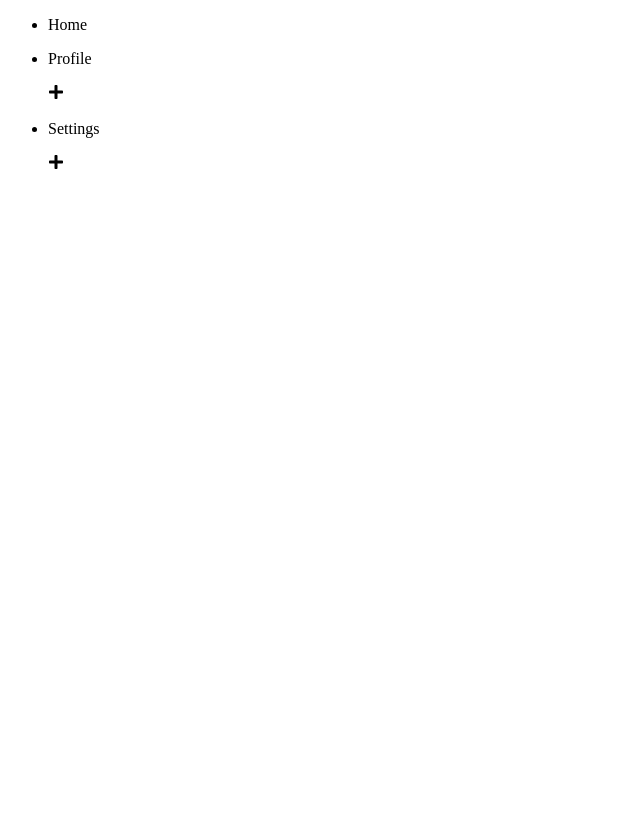
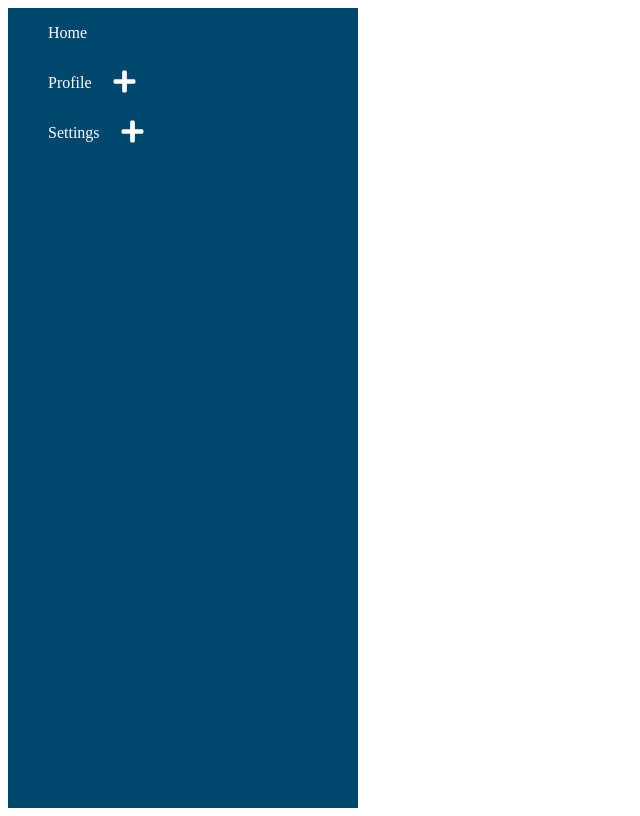
Before and after one commit to ExpixelStudio/react-collection, a React (Vite) app in the folder tree-view-app/: page / in a window 1280 px wide. Shown: the whole page, without its empty margins (0-640 px from the left). Built offline with nearby package versions, Linux system fonts and the light colour scheme.

Commit message:
changes to className and added style.css to MenuList component .

```diff
--- a/tree-view-app/src/components/MenuItem.jsx
+++ b/tree-view-app/src/components/MenuItem.jsx
@@ -16,13 +16,13 @@ export default function MenuItem({item}){
 
     console.log(displayCurrentChild);
     return (
-        <li className="menu-item-container">
-            <div>
+        <li>
+            <div className="menu-item">
                 <p>{item.label}</p>
                 {
                     item && item.children && item.children.length ? <span onClick={()=>handleToggleChildren(item.label)}>
                     {
-                        displayCurrentChild[item.label] ? <FaMinus/> : <FaPlus/>
+                        displayCurrentChild[item.label] ? <FaMinus color="#fff" size={25}/> : <FaPlus color="#fff" size={25}/>
                     }
                     </span> :null
                 }
--- a/tree-view-app/src/components/MenuList.jsx
+++ b/tree-view-app/src/components/MenuList.jsx
@@ -1,4 +1,5 @@
-import MenuItem from "./MenuItem"
+import MenuItem from "./MenuItem";
+import './style.css';
 
 export default function MenuList({list = []}){
     return (
```
